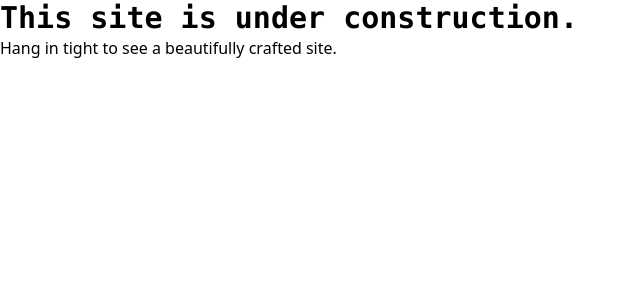
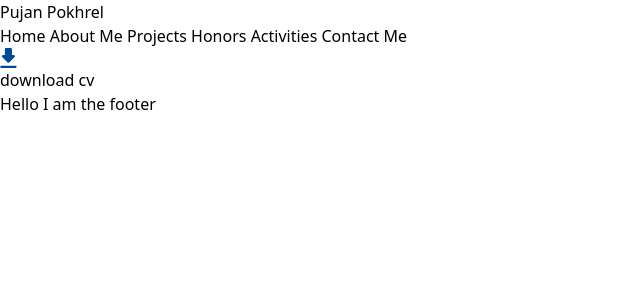
Before and after one commit to pujanpokharelofficial/Portfolio, a SvelteKit app: page / in a window 1280 px wide. Shown: the top 300 px of the page, without its empty margins (0-640 px from the left). Built offline with nearby package versions, Linux system fonts and the light colour scheme.

Commit message:
Complete the navigation markup

```diff
--- a/src/routes/+layout.svelte
+++ b/src/routes/+layout.svelte
@@ -1,5 +1,9 @@
 <script>
-import "../app.css";
+	import '../app.css';
+	import Nav from './global/nav.svelte';
+	import Footer from './global/footer.svelte';
 </script>
 
-<slot>Error while rendering the component</slot>
+<Nav />
+<slot>Error while rendering main layout.</slot>
+<Footer />
--- a/src/routes/+page.svelte
+++ b/src/routes/+page.svelte
@@ -1,2 +1 @@
-<h1 class="text-3xl font-bold font-mono">This site is under construction.</h1>
-<p>Hang in tight to see a beautifully crafted site.</p>
+<!-- main index page -->
--- /dev/null
+++ b/src/routes/global/footer.svelte
@@ -0,0 +1,4 @@
+<script>
+</script>
+
+<p>Hello I am the footer</p>
--- /dev/null
+++ b/src/routes/global/nav.svelte
@@ -0,0 +1,24 @@
+<script>
+	let navlinks = {
+		Home: '/',
+		'About Me': '/#about',
+		Projects: '/#projects',
+		Honors: '/#honors',
+		Activities: '/#activities',
+		'Contact Me': '/contacts'
+	};
+</script>
+
+<nav>
+	<div class="logo">Pujan Pokhrel</div>
+	<div class="navlinks">
+		{#each Object.entries(navlinks) as [displayName, href]}
+			<a {href}> {displayName} </a>
+		{/each}
+	</div>
+
+	<div class="downloadCV">
+		<img src="/svg/download.svg" alt="download icon" />
+		download cv
+	</div>
+</nav>
--- a/src/routes/home/+page.svelte
+++ /dev/null
@@ -1,5 +0,0 @@
-<script>
-</script>
-<div class="h-10 w-10 bg-red-300">
-testing
-</div>
```
Also changed, not shown: static/svg/download.svg (added).
